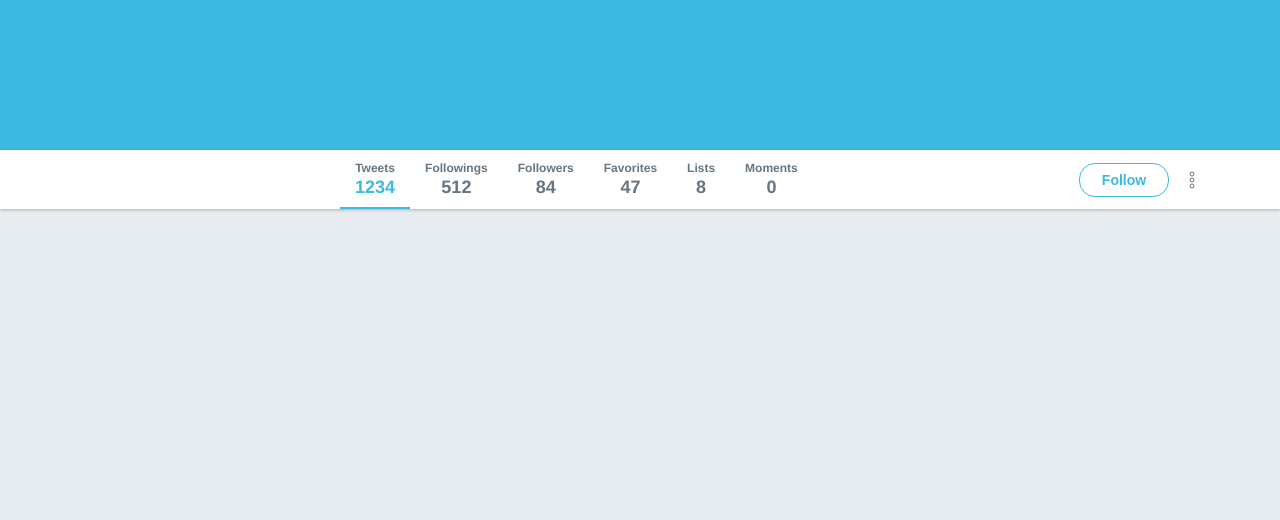
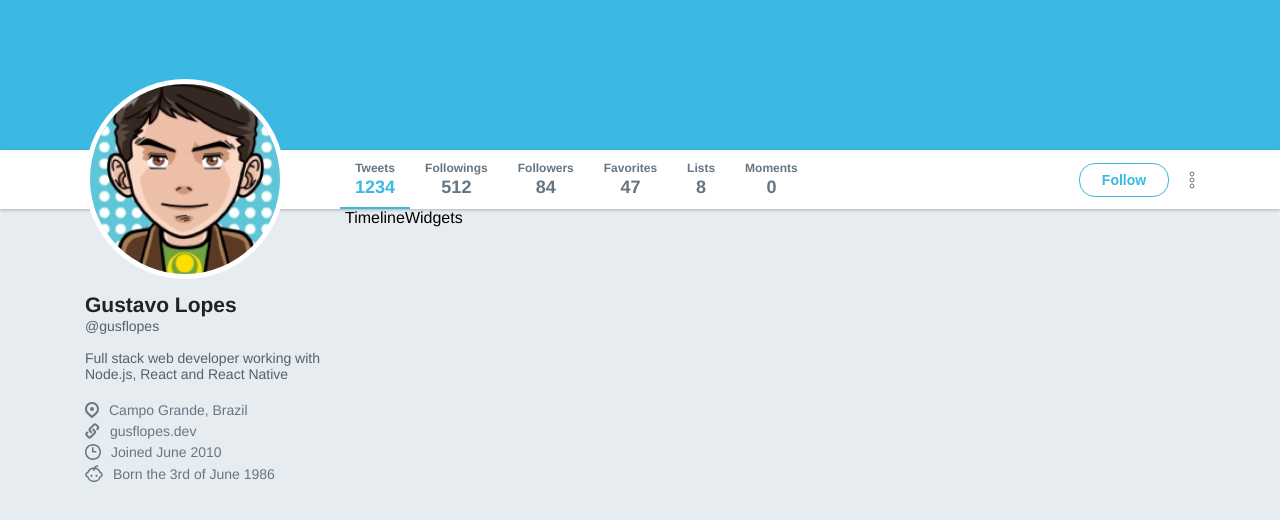
Before and after one commit to gusflopes/rs-flexbox, a plain HTML site: page index.html in a window 1280 px wide. Shown: the part 276-796 px from the top of the page. Drawn offline with Linux system fonts and the light colour scheme.

Commit message:
Profile bar

```diff
--- a/index.html
+++ b/index.html
@@ -49,5 +49,24 @@
         </div>
     </div>
 
+    <div class="wrapper-content content">
+        <aside class="profile">
+            <img src="/images/avatar.png" alt="Gustavo Lopes" class="avatar">
+            <h1>Gustavo Lopes</h1>
+            <span>@gusflopes</span>
+            <p>Full stack web developer working with Node.js, React and React Native</p>
+
+            <ul>
+                <li><img src="/images/place.svg" alt="Place">Campo Grande, Brazil</li>
+                <li><img src="/images/url.svg" alt="URL">gusflopes.dev</li>
+                <li><img src="/images/joined.svg" alt="Joined">Joined June 2010</li>
+                <li><img src="/images/born.svg" alt="Born">Born the 3rd of June 1986</li>
+            </ul>
+
+        </aside>
+        <section class="timeline">Timeline</section>
+        <aside class="widgets">Widgets</aside>
+    </div>
+
 </body>
 </html>
--- a/styles.css
+++ b/styles.css
@@ -194,3 +194,59 @@ div.bar .content .actions button {
 
     margin-right: 20px;
 }
+
+div.wrapper-content {
+    display: flex;
+}
+
+div.wrapper-content aside.profile {
+    width: 260px;
+}
+
+div.wrapper-content aside.profile img.avatar {
+    width: 200px;
+    height: 200px;
+    border-radius: 50%;
+    border: 5px solid #fff;
+    margin-top: -130px;
+}
+
+div.wrapper-content aside.profile h1 {
+    font-size: 21px;
+    color: #1f2226;
+    margin-top: 10px;
+
+}
+
+div.wrapper-content aside.profile span {
+    font-size: 14px;
+    color: #53626C;
+}
+
+div.wrapper-content aside.profile p {
+    font-size: 14px;
+    color: #53626C;
+    margin-top: 15px;
+}
+
+div.wrapper-content aside.profile ul {
+    margin-top: 20px;
+    list-style: none;
+}
+
+div.wrapper-content aside.profile li {
+    font-size: 14px;
+    color: #657786;
+
+    display: flex;
+    align-items: center;
+    margin-top: 5px;
+}
+
+div.wrapper-content aside.profile li:first-child {
+    margin: 0;
+}
+
+div.wrapper-content aside.profile li img {
+    margin-right: 10px;
+}
```
